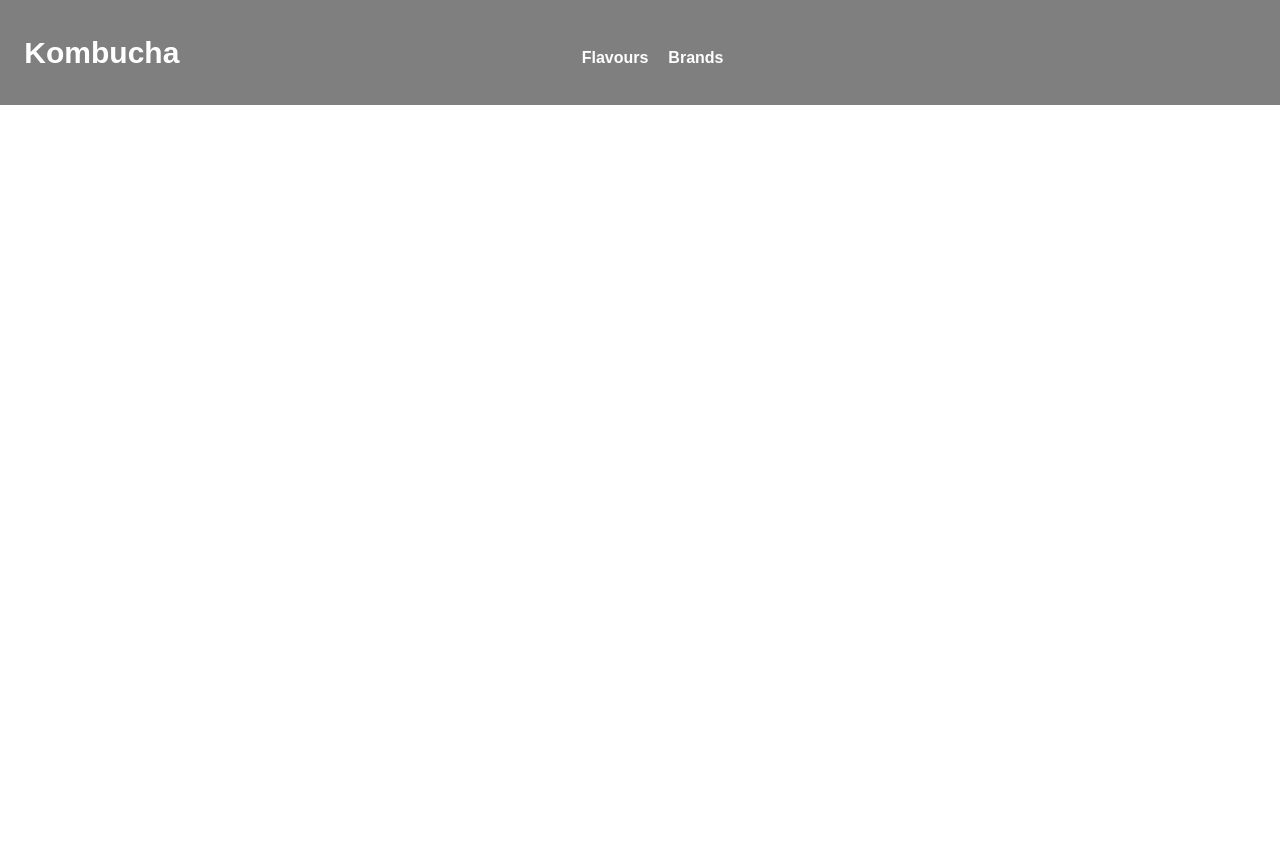
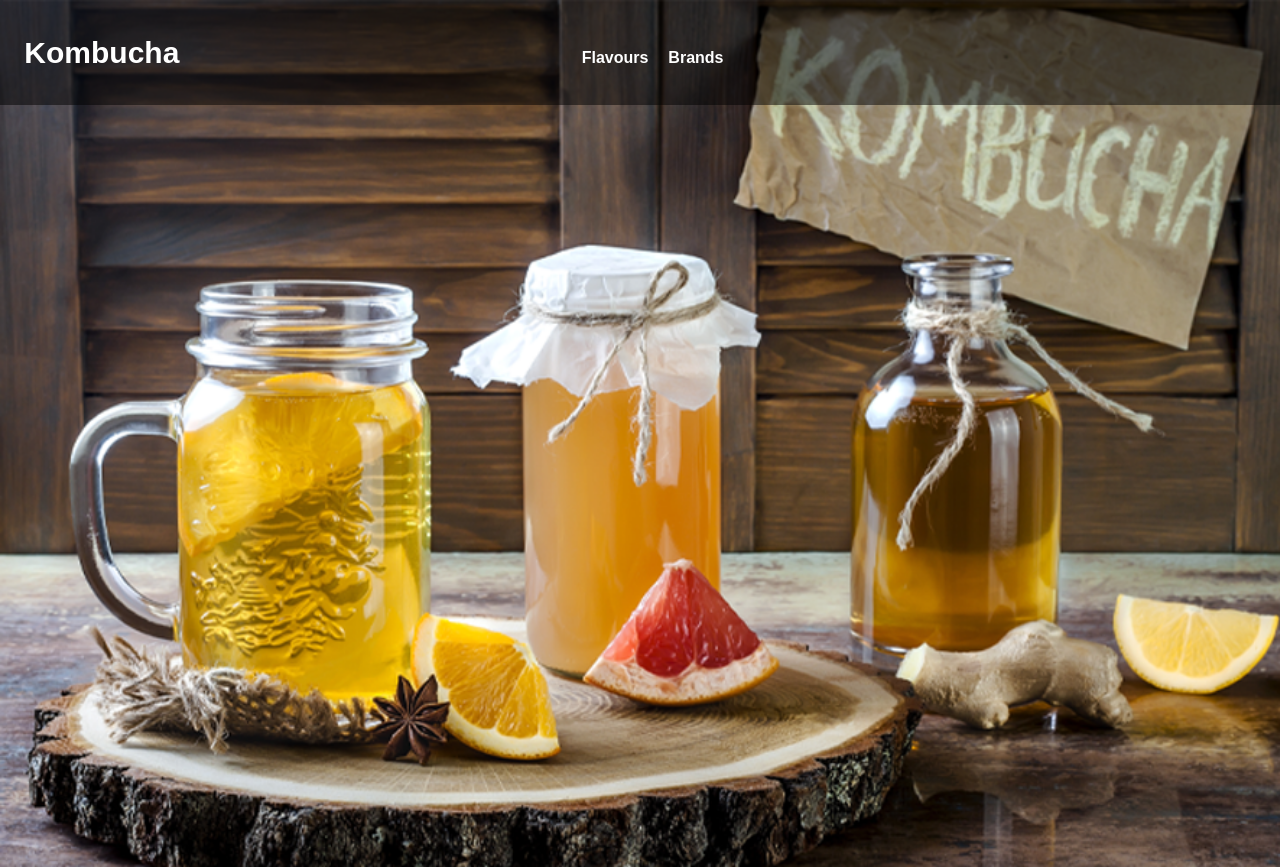
Before and after one commit to nehamalhotra23/Tap-Room, a React app: page / in a window 1280 px wide. Before the commit the page ends 800 px from the top, so only its background shows below. Built offline with nearby package versions, Linux system fonts and the light colour scheme.

Commit message:
add flovours.jsx to display navabr with list of kombuchas

```diff
--- a/src/components/App.jsx
+++ b/src/components/App.jsx
@@ -1,7 +1,8 @@
 import React from "react";
-import Header from './Header';
-import KombuchaList from "./KombuchaList";
+// import MainPage from './MainPage';
+import Flavours from "./Flavours";
 import { Switch, Route } from 'react-router-dom';
+import MainPage from "./MainPage";
 
 
 function App() {
@@ -11,8 +12,8 @@ function App() {
   return (
     <div>
        <Switch>
-        <Route exact path="/" component={Header}/>
-        <Route  path="/KombuchaList" component={KombuchaList}/>
+        <Route exact path="/" component={MainPage}/>
+        <Route  path="/flavours" component={Flavours}/>
 
       </Switch>
        </div>
--- /dev/null
+++ b/src/components/Flavours.jsx
@@ -0,0 +1,21 @@
+import React from 'react';
+import Header from './Header';
+import KombuchaList from './KombuchaList';
+
+function MainPage() {
+    var space = {
+      margin: "140px",
+    }
+    var cover = {
+        backgroundColor: "grey",
+    }
+    return (
+        <div style={cover}>
+            <Header />
+
+            <div style={space}><KombuchaList /></div>
+        </div>
+    );
+}
+
+export default MainPage;
--- a/src/components/Header.jsx
+++ b/src/components/Header.jsx
@@ -75,7 +75,7 @@ function Header() {
           <nav>
             <div style={navDiv}>
               <Link to="/" style={logo}>Kombucha </Link>
-              <Link to="/KombuchaList" style={modelX}>Flavours</Link>
+              <Link to="/flavours" style={modelX}>Flavours</Link>
               <Link to="/brands" style={center}>Brands</Link>
             </div>
           </nav>
--- /dev/null
+++ b/src/components/Home.jsx
@@ -0,0 +1,14 @@
+import React from "react";
+import cover from '../Assets/Img/cover.png';
+function Home() {
+    var image = {
+     width: "1300px",
+    }
+    return (
+        <div>
+          <img style={image} src={cover}/>
+        </div>
+
+    );
+}
+export default Home;
--- /dev/null
+++ b/src/components/MainPage.jsx
@@ -0,0 +1,14 @@
+import React from 'react';
+import Home from './Home';
+import Header from './Header';
+
+function MainPage() {
+    return (
+        <div>
+            <Header />
+            <Home />
+        </div>
+    );
+}
+
+export default MainPage;
```
Also changed, not shown: src/Assets/Img/cover.png (added).
